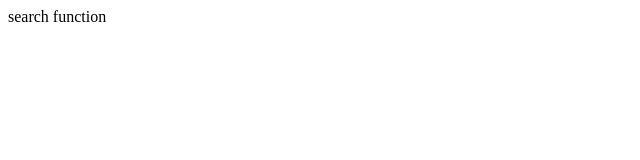
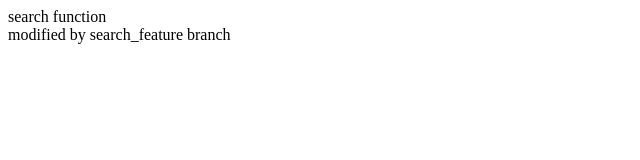
Before and after one commit to byulrim/myProject, a plain HTML site: page search.html in a window 1280 px wide. Shown: the whole page, without its empty margins (0-640 px from the left). Drawn offline with Linux system fonts and the light colour scheme.

Commit message:
branch(search_feature) third commit.

```diff
--- a/search.html
+++ b/search.html
@@ -1,6 +1,7 @@
 <html>
 	<head></head>
 	<body>
-		search function
+		<p>search function<br />
+		modified by search_feature branch</p>
 	</body>
 </html>
```
